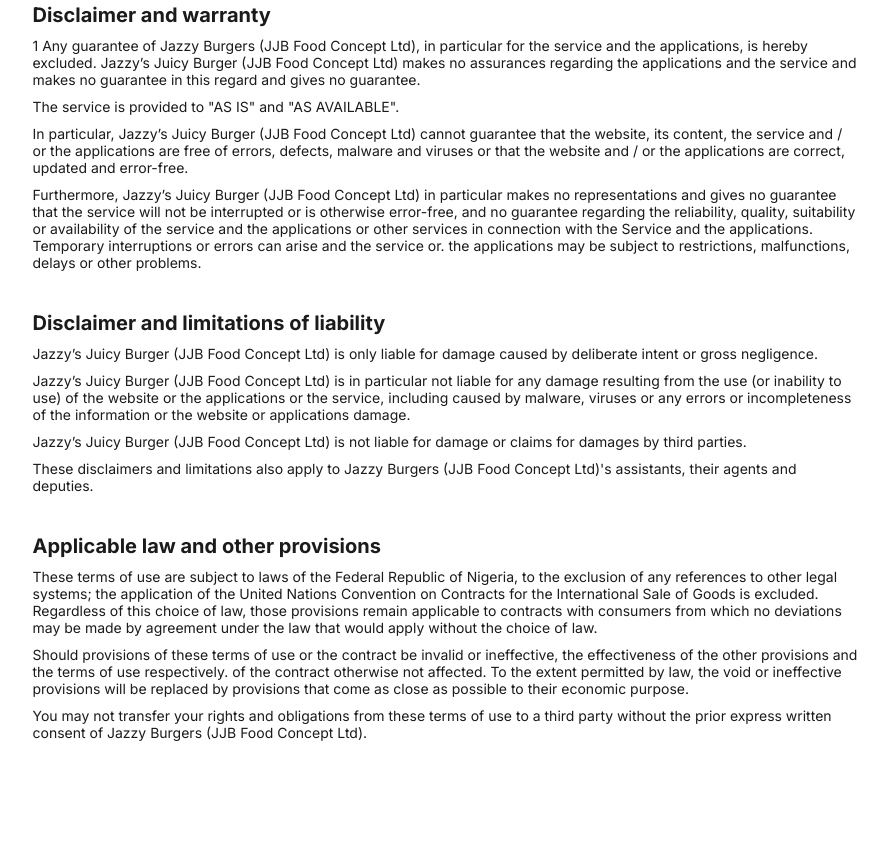
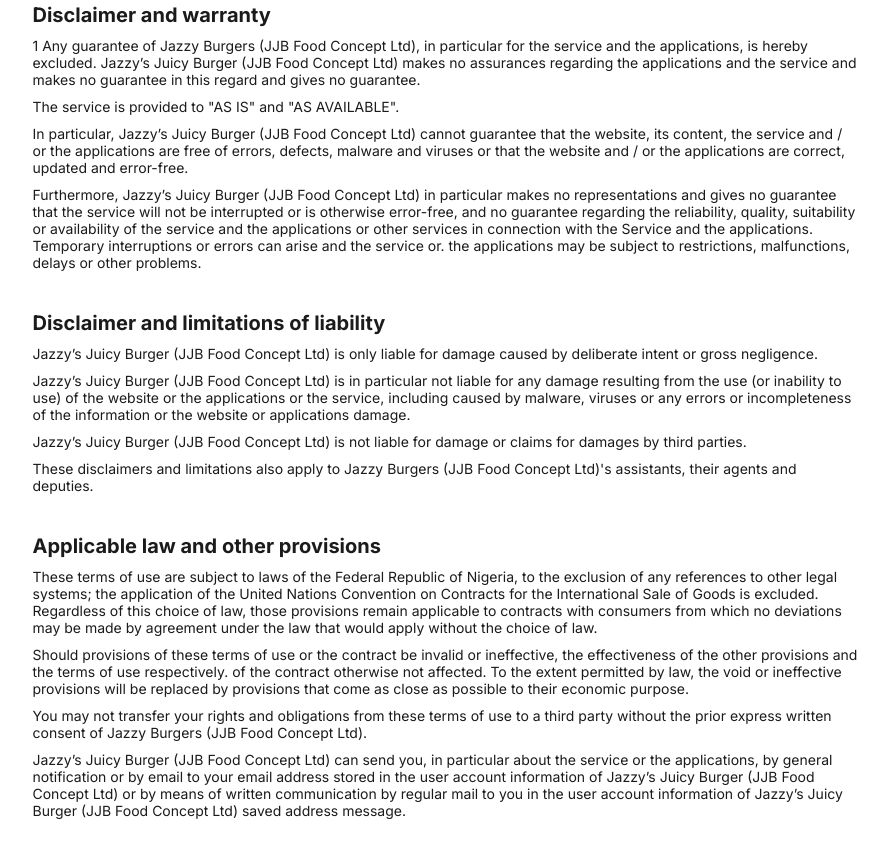
Before and after one commit to KobiManuel/jazzyBurger, a plain HTML site: page index.html in a window 1280 px wide. Shown: the part 4214-5071 px from the top of the page, without its empty margins (195-1083 px from the left). Before the commit the page ends 4965 px from the top, so only its background shows below. Drawn offline with Linux system fonts and the light colour scheme.

Commit message:
added padding to the article

```diff
--- a/index.html
+++ b/index.html
@@ -296,7 +296,11 @@
                 economic purpose.</p>
             <p class="dark-text font-small paragraph-space">You may not transfer your rights and obligations from these terms of use to a third party without the prior
                 express written consent of Jazzy Burgers (JJB Food Concept Ltd).</p>
-            <p class="dark-text font-small paragraph-space"></p>
+            <p class="dark-text font-small paragraph-space">Jazzy’s Juicy Burger (JJB Food Concept Ltd) can send you, in particular about the service or the applications,
+                by general notification or by email to your email address stored in the user account information of Jazzy’s Juicy
+                Burger (JJB Food Concept Ltd) or by means of written communication by regular mail to you in the user account
+                information of Jazzy’s Juicy Burger (JJB Food Concept Ltd) saved address message.</p>
+        </div>
     </article>
 </body>
 
--- a/stylesheets/main.css
+++ b/stylesheets/main.css
@@ -51,6 +51,7 @@ a {
 article {
   max-width: 825px;
   margin: 100px auto 0;
+  padding-bottom: 100px;
 }
 
 /* Navbar stylings */
```
